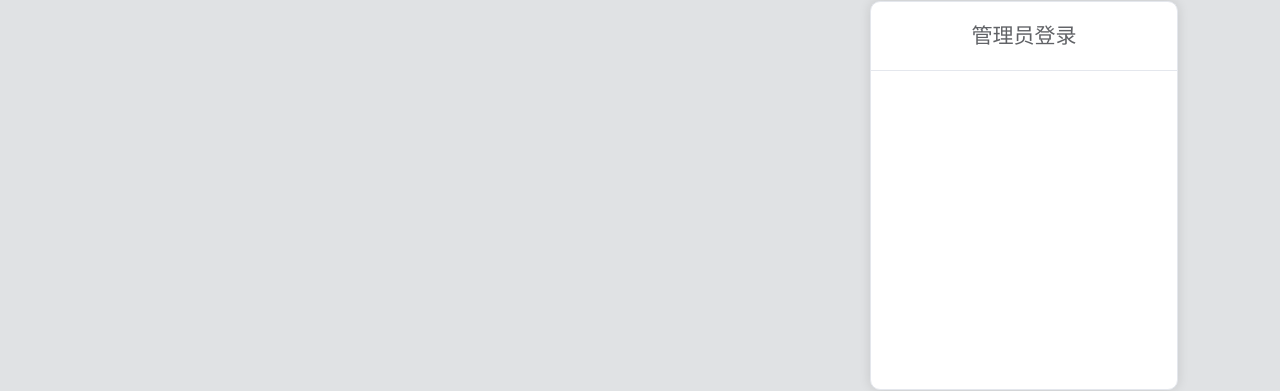
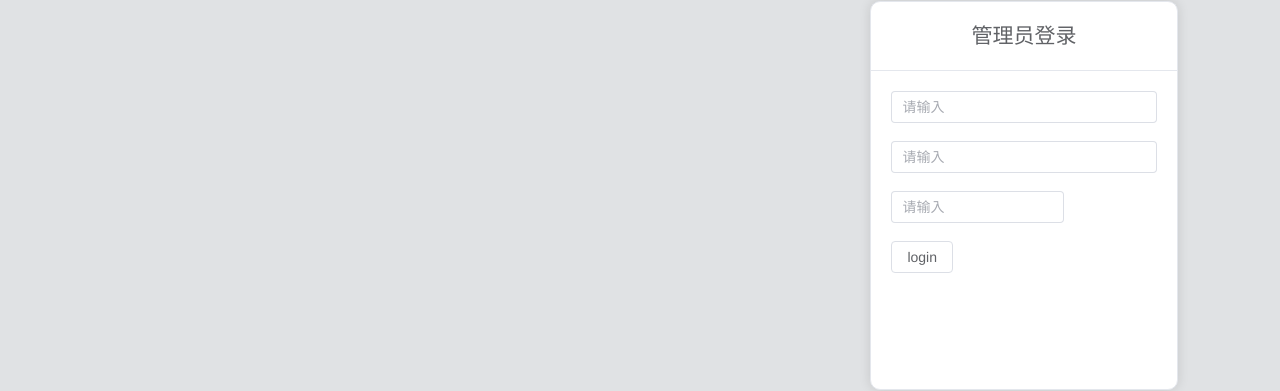
Before and after one commit to Kaguya-1210/REHome, a Vue app in the folder REHomeWeb/: page /admin in a window 1280 px wide. Shown: the part 223-614 px from the top of the page. Built offline with nearby package versions, Linux system fonts and the light colour scheme.

Commit message:
feat(admin): 添加管理员登录页面及表单验证功能
添加Element Plus图标依赖并全局注册
实现管理员登录页面布局及样式
添加表单验证逻辑和交互功能

```diff
--- a/REHomeWeb/src/views/Admin/REHomeAdmin.vue
+++ b/REHomeWeb/src/views/Admin/REHomeAdmin.vue
@@ -15,7 +15,20 @@
             <template #header style="display: flex;">
               <el-text type="Default" style="font-size: 150%;">管理员登录</el-text>
             </template>
-
+            <el-form ref="formRef" :model="form" label-width="auto">
+                <el-form-item>
+                  <el-input v-model="input" type="account" placeholder="请输入" />
+                </el-form-item>
+                <el-form-item>
+                  <el-input v-model="input" type="password" :show-password="true" placeholder="请输入" />
+                </el-form-item>
+                <el-form-item style="width: 65%;">
+                  <el-input v-model="input" placeholder="请输入" />
+                </el-form-item>
+                <el-form-item >
+                  <el-button>login</el-button>
+                </el-form-item>
+            </el-form>
         </el-card>
         </div>
       </el-main>
```
